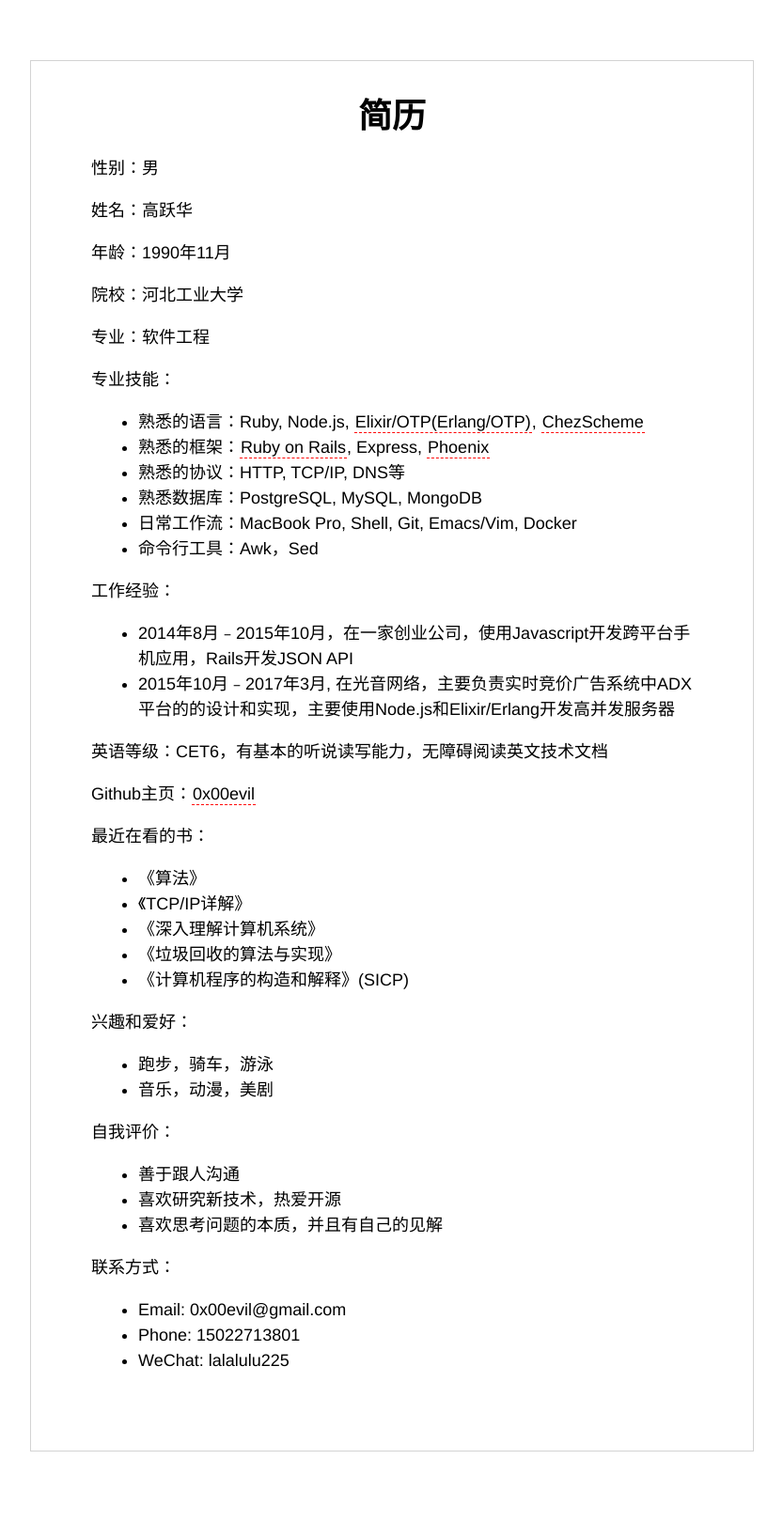
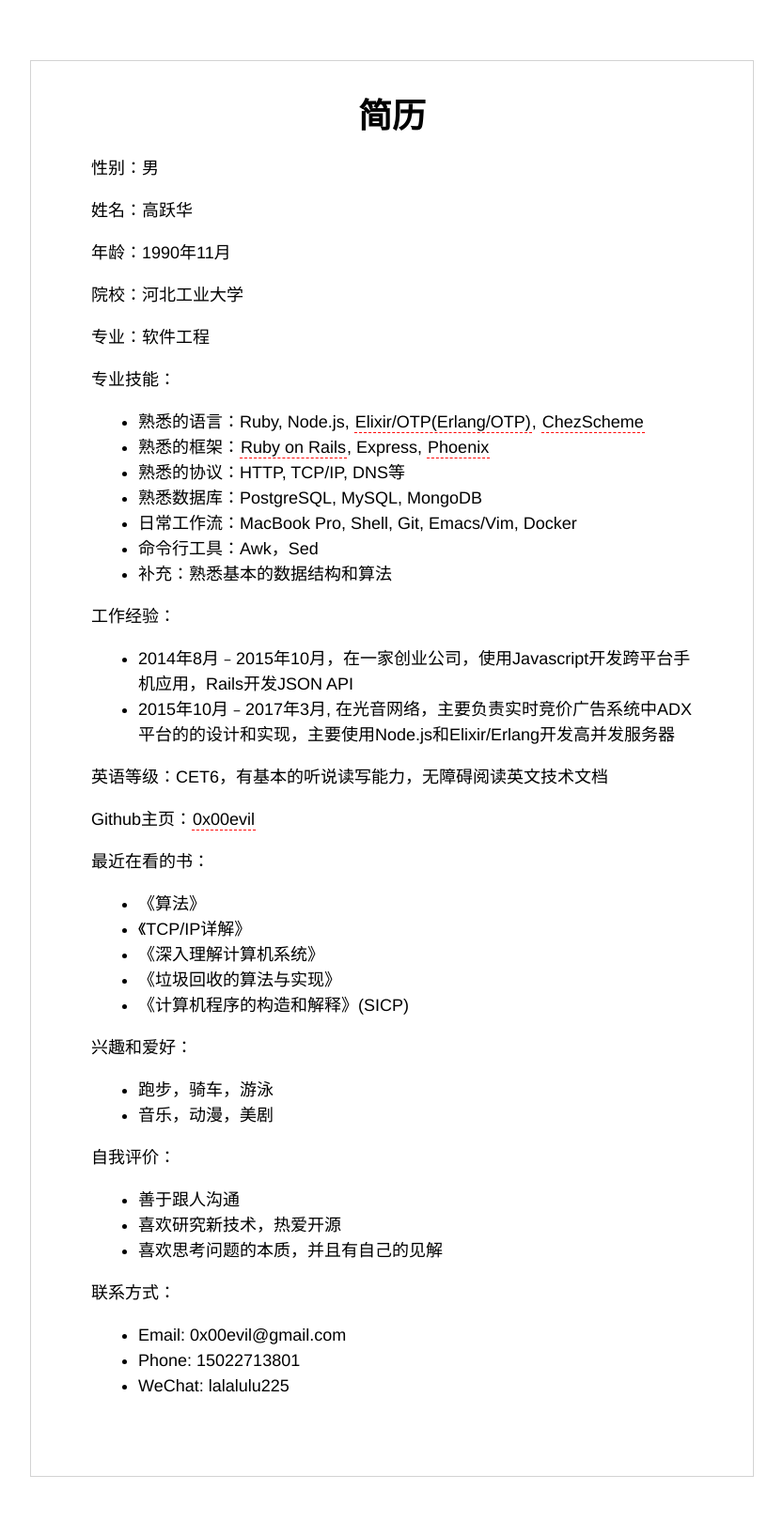
Before and after one commit to 0x00evil/0x00evil.github.io, a Jekyll site: the page built from _posts/2014-10-18-resume.html, in a window 1280 px wide. Shown: the whole page at 94% size, without its empty margins (224-1057 px from the left). Built offline with Jekyll 4.4.1, drawn with Linux system fonts in a browser that asks for light colours; before the commit the page ends 1609 px from its top, so only the background shows below that.

Commit message:
update resume

```diff
--- a/_posts/2014-10-18-resume.html
+++ b/_posts/2014-10-18-resume.html
@@ -17,6 +17,7 @@ title: 简历
       <li>熟悉数据库：PostgreSQL, MySQL, MongoDB</li>
       <li>日常工作流：MacBook Pro, Shell, Git, Emacs/Vim, Docker</li>
       <li>命令行工具：Awk，Sed</li>
+      <li>补充：熟悉基本的数据结构和算法</li>
    </ul>
 </p>
 <p>工作经验：
```
